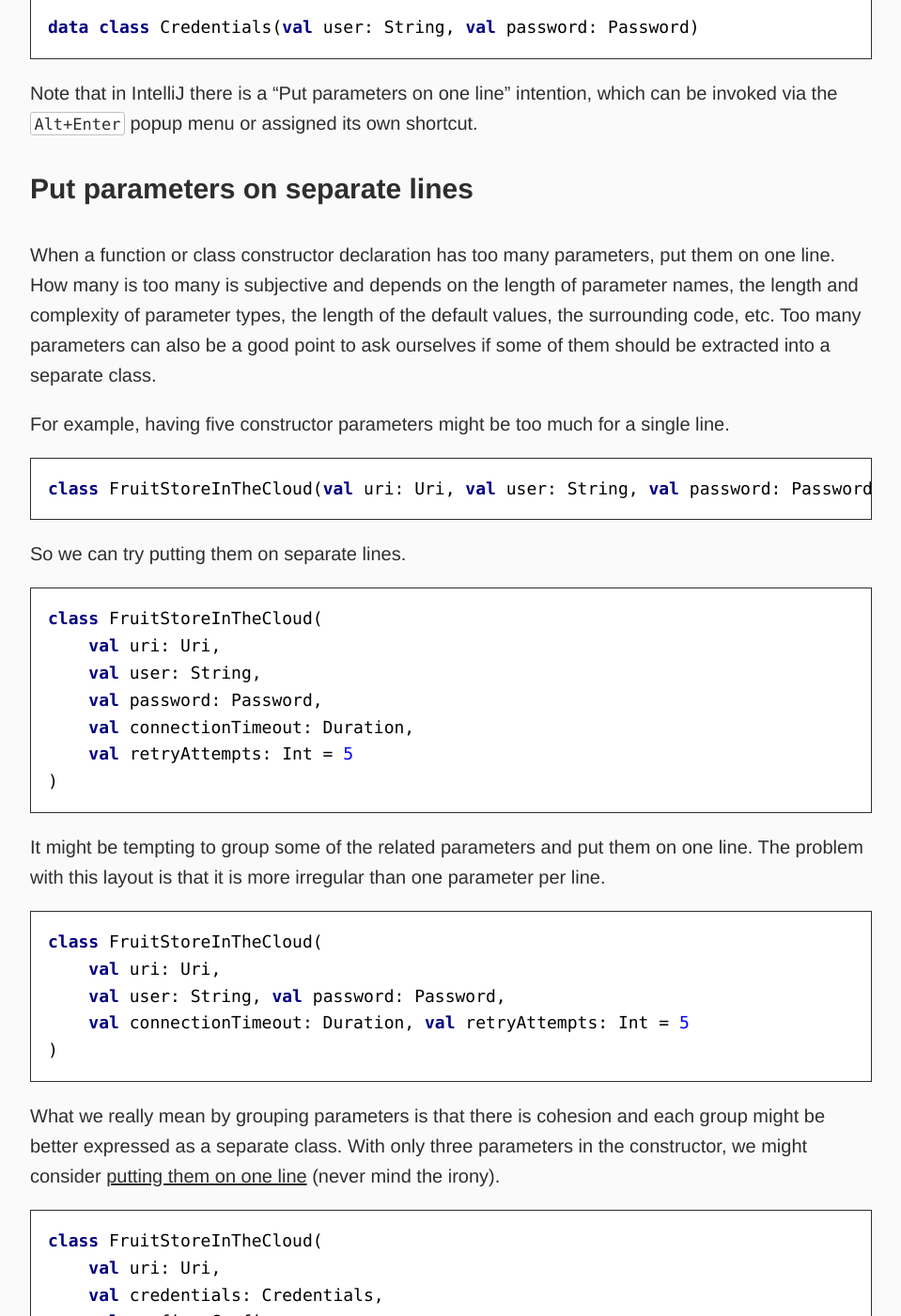
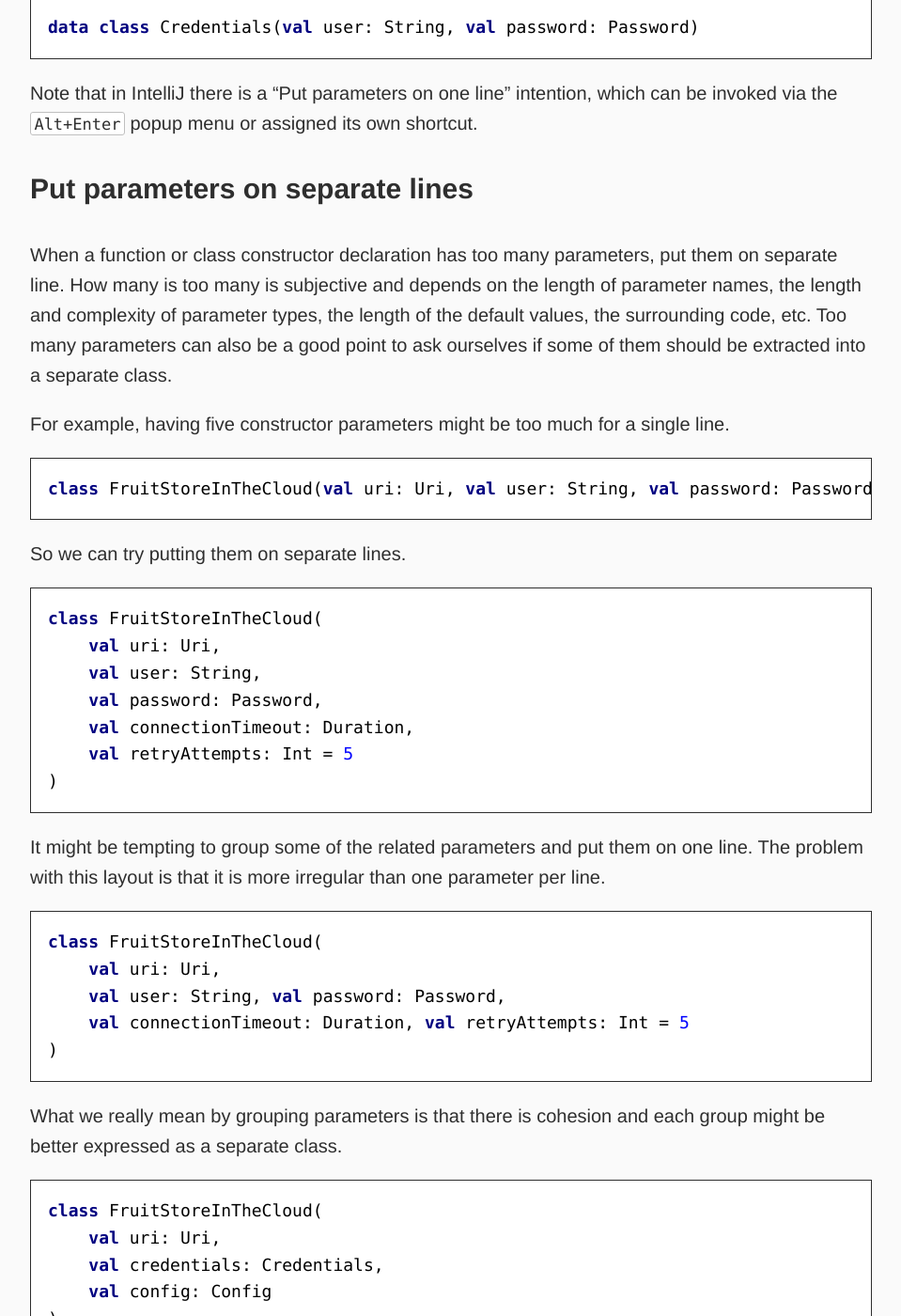
Before and after one commit to dkandalov/dkandalov.github.io, a Jekyll site: the page built from _posts/2023-12-26-tidy-kotlin.md, in a window 1280 px wide and 1400 px high, scrolled down 11341 px. Shown: the whole window at 94% size, without its empty margins (160-1119 px from the left). Built offline with Jekyll 4.4.1, drawn with Linux system fonts in a browser that asks for light colours; our own code applies the rules of GitHub Pages for plain Markdown files; some of the changed text lies outside the part shown.

Commit message:
updated tidy-kotlin

```diff
--- a/_posts/2023-12-26-tidy-kotlin.md
+++ b/_posts/2023-12-26-tidy-kotlin.md
@@ -262,7 +262,7 @@ Note that in IntelliJ there is a "Put parameters on one line" intention, which c
 
 
 ### Put parameters on separate lines
-When a function or class constructor declaration has too many parameters, put them on one line. How many is too many is subjective and depends on the length of parameter names, the length and complexity of parameter types, the length of the default values, the surrounding code, etc. Too many parameters can also be a good point to ask ourselves if some of them should be extracted into a separate class.
+When a function or class constructor declaration has too many parameters, put them on separate line. How many is too many is subjective and depends on the length of parameter names, the length and complexity of parameter types, the length of the default values, the surrounding code, etc. Too many parameters can also be a good point to ask ourselves if some of them should be extracted into a separate class.
 
 For example, having five constructor parameters might be too much for a single line.
 <kotlin>
@@ -289,7 +289,7 @@ class FruitStoreInTheCloud(
 )
 </kotlin>
 
-What we really mean by grouping parameters is that there is cohesion and each group might be better expressed as a separate class. With only three parameters in the constructor, we might consider [putting them on one line](#put-parameters-on-one-line) (never mind the irony).
+What we really mean by grouping parameters is that there is cohesion and each group might be better expressed as a separate class.
 <kotlin>
 class FruitStoreInTheCloud(
     val uri: Uri,
```
Also changed, not shown: other parts of _posts/2023-12-26-tidy-kotlin.md (+1 -0 lines).
